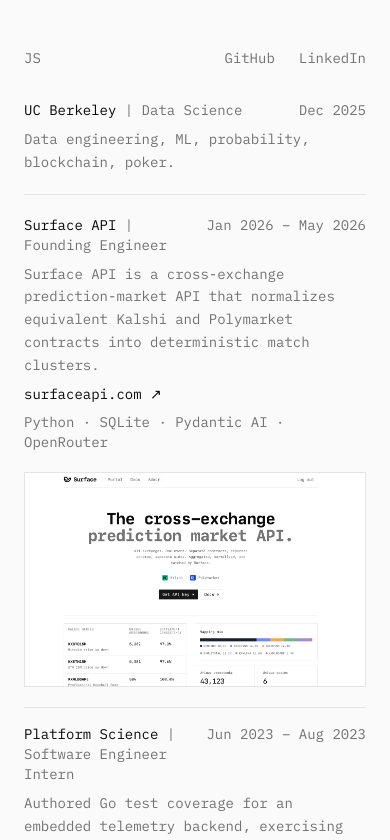
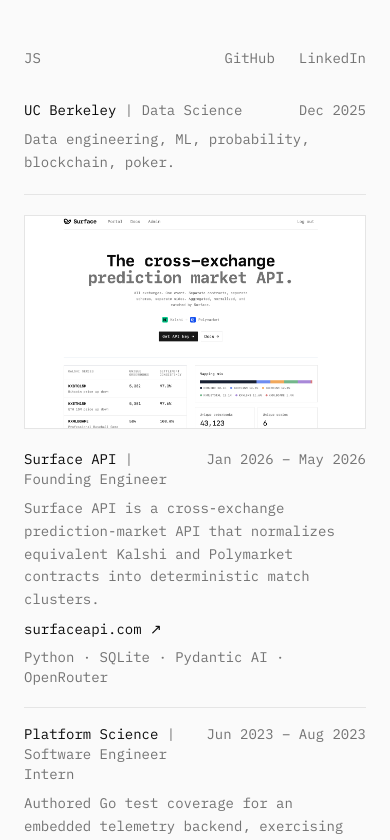
Before and after one commit to joeysnclr/portfolio-site, a Next.js app: page / in a window 390 px wide. Shown: the top 840 px of the page. Built offline with nearby package versions, Linux system fonts and the light colour scheme; no server answers.

Commit message:
Refine responsive project image layout

```diff
--- a/components/home/HomeOnePage.tsx
+++ b/components/home/HomeOnePage.tsx
@@ -31,7 +31,7 @@
 function PageHeader() {
   return (
     <header>
-      <div className="max-w-3xl mx-auto px-6 pt-12 sm:pt-16 flex items-center justify-between">
+      <div className="max-w-[52rem] mx-auto px-6 pt-12 sm:pt-16 flex items-center justify-between">
         <span className="text-sm text-muted">JS</span>
         <nav className="flex items-center gap-6 text-sm text-muted">
           <a
@@ -149,12 +149,14 @@
   const isProject = project.category === "project";
   const hasSideImage = isProject || project.id === "surface";
   const sideImageGridClassName =
-    project.id === "surface"
-      ? "grid gap-5 sm:grid-cols-[minmax(0,2fr)_minmax(0,1fr)] sm:items-start"
-      : "grid gap-5 sm:grid-cols-2 sm:items-start";
-  const imageElement = <ProjectImage project={project} onOpenImage={onOpenImage} />;
+    "grid gap-5 sm:grid-cols-[minmax(0,2fr)_minmax(0,1fr)] sm:items-start";
+  const imageElement = (
+    <div className="order-1 sm:order-none">
+      <ProjectImage project={project} onOpenImage={onOpenImage} />
+    </div>
+  );
   const textElement = (
-    <div className="space-y-2">
+    <div className="order-2 space-y-2 sm:order-none">
       <div className="space-y-1 text-sm">
         <div className="flex items-baseline justify-between gap-4">
           <div className="min-w-0">
@@ -227,7 +229,7 @@
   return (
     <>
       <PageHeader />
-      <div className="max-w-3xl mx-auto px-6 py-8 pb-16">
+      <div className="max-w-[52rem] mx-auto px-6 py-8 pb-16">
         <HomeOneLayout
           sections={sections}
           onOpenImage={(src, alt) => setActiveImage({ src, alt })}
```
